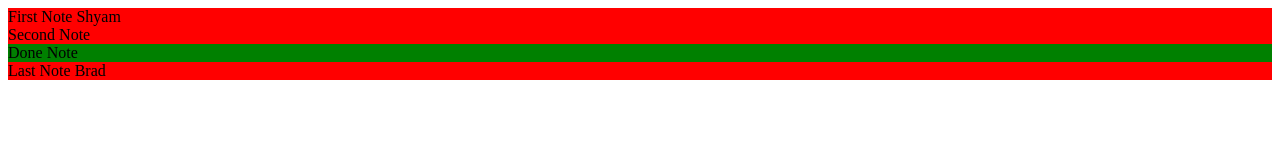
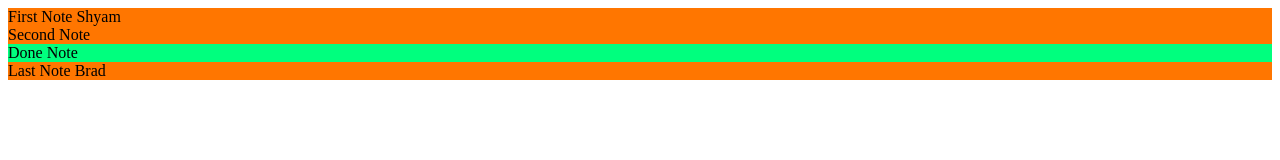
Before and after one commit to lincolnbrito/angularjs-up-and-running, a plain HTML site: page chapter2/more-directives.html in a window 1280 px wide. Drawn offline with nearby package versions, Linux system fonts and the light colour scheme.

Commit message:
ngRepeat 2

```diff
--- a/chapter2/more-directives.html
+++ b/chapter2/more-directives.html
@@ -2,8 +2,8 @@
 <head>
 	<title></title>
 	<style type="text/css">
-		.done{background-color: green;}
-		.pending{background-color: red;}
+		.done{background-color: #00FF7E;}
+		.pending{background-color: #FF7600;}
 	</style>
 
 </head>
```
